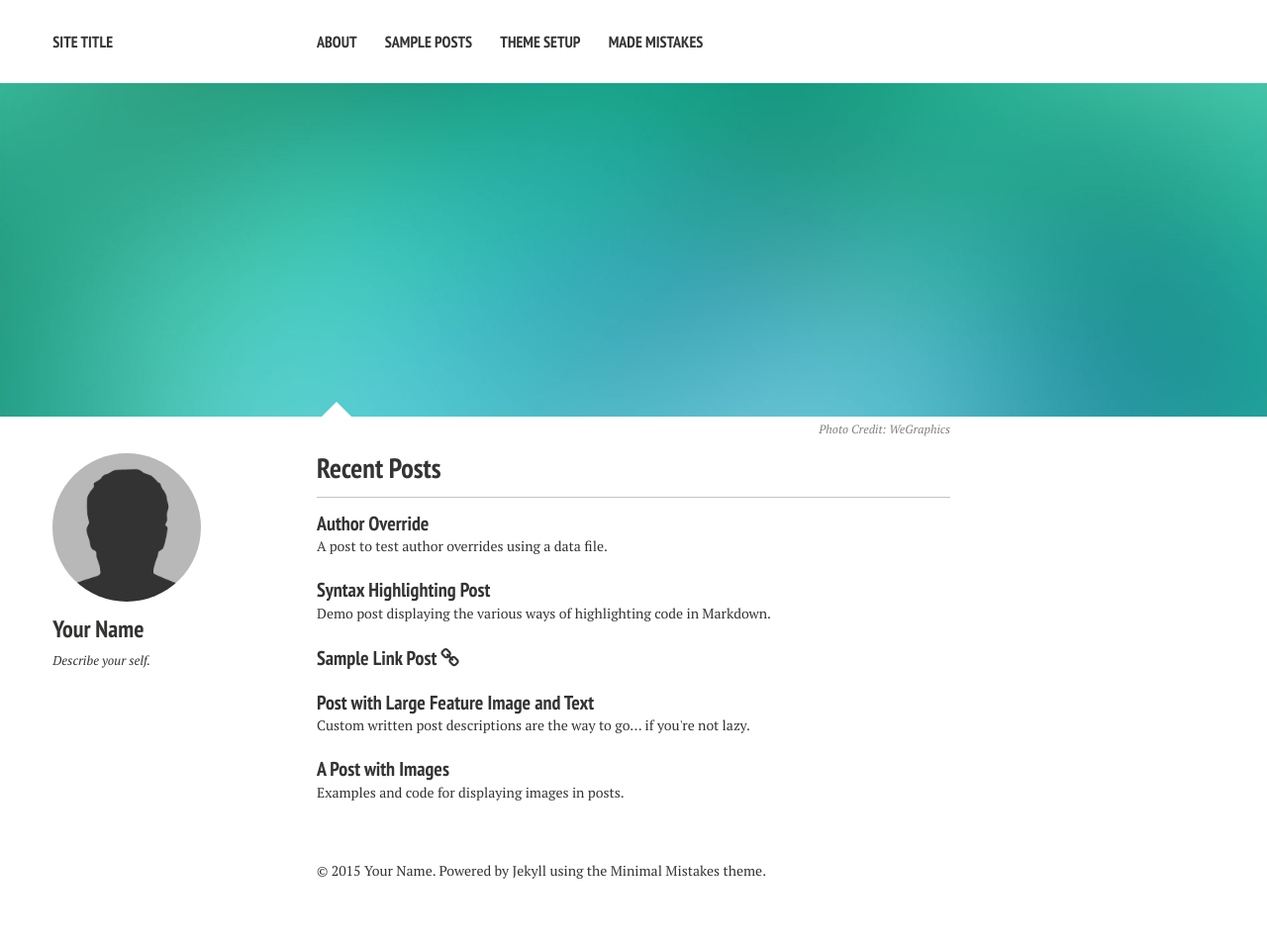
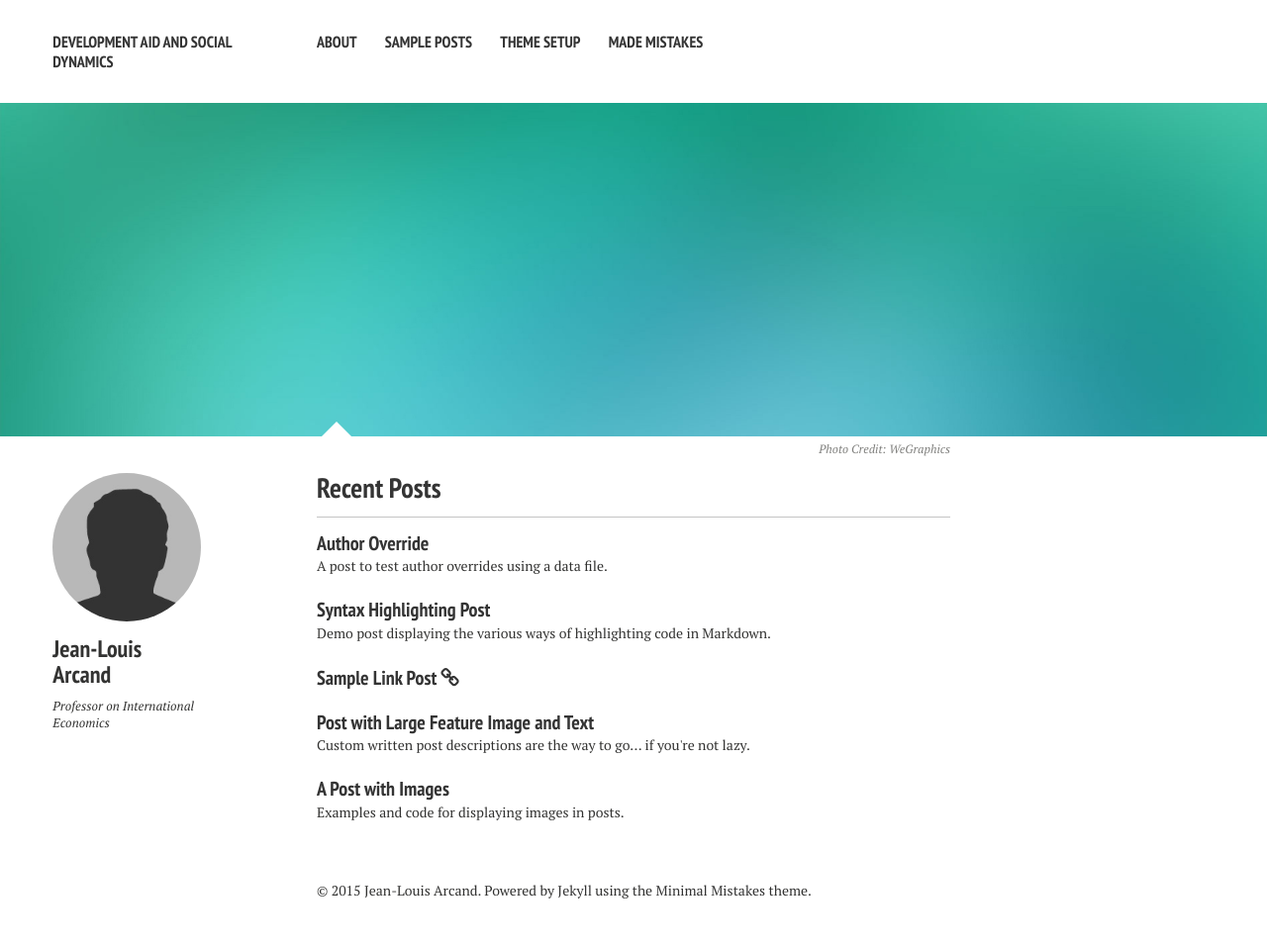
Before and after one commit to bquast/Development-Aid-Social-Dynamics, a Jekyll site: the page built from index.md, in a window 1280 px wide. Shown: the whole page at 99% size. Built offline with Jekyll 4.4.1, drawn with Linux system fonts in a browser that asks for light colours; nearby versions of some CDN libraries.

Commit message:
update basic info

```diff
--- a/_config.yml
+++ b/_config.yml
@@ -1,6 +1,6 @@
 # Site wide configuration
 
-title:            Site Title
+title:            Development Aid and Social Dynamics
 locale:           en_US
 url:              http://qua.st/Development-Aid-Social-Dynamics
 
@@ -26,9 +26,9 @@ kramdown:
 
 # Site owner
 owner:
-  name: Your Name
+  name: Jean-Louis Arcand
   avatar: bio-photo.jpg
-  bio: "Describe your self."
+  bio: "Professor on International Economics"
   email:
   disqus-shortname:
   twitter: #username
```
